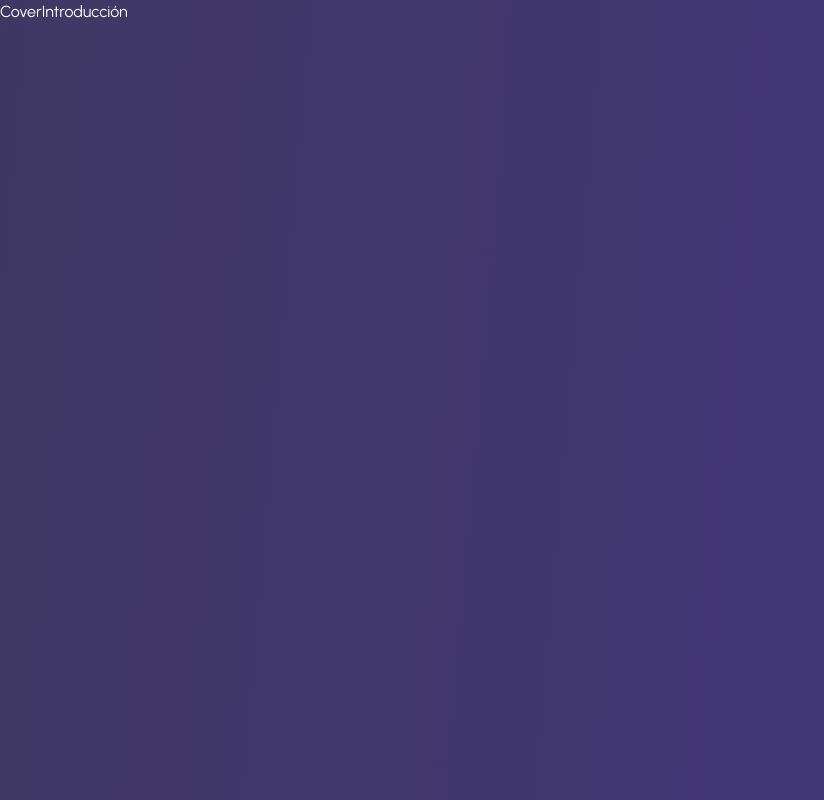
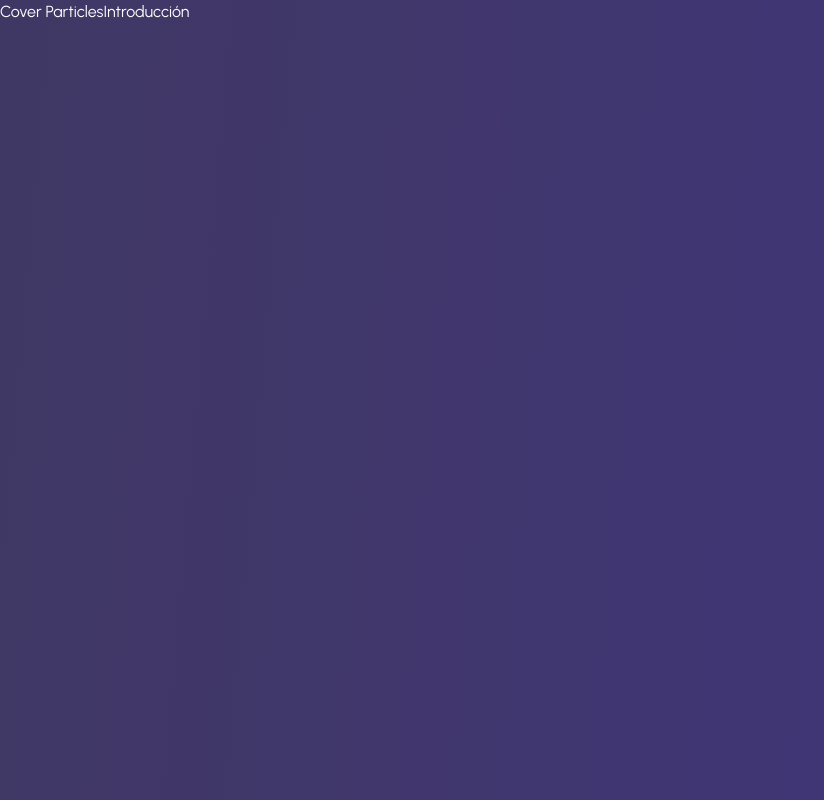
Before and after one commit to fantasyfuerte/portfolio-landing-page, a Next.js app: page / in a window 1280 px wide. Shown: the whole page, without its empty margins (0-824 px from the left). Built offline with nearby package versions, Linux system fonts and the light colour scheme.

Commit message:
Creating cover-particles component

```diff
--- /dev/null
+++ b/src/app/components/cover-particles.tsx
@@ -0,0 +1,5 @@
+const CoverParticles = () => {
+    return <div>Cover Particles</div>
+}
+
+export default CoverParticles;
--- a/src/app/page.tsx
+++ b/src/app/page.tsx
@@ -1,8 +1,10 @@
+import CoverParticles from "./components/cover-particles";
+
 export default function Home() {
   return (
     <main>
       <div className="flex min-h-screen h-full bg-no-repeat bg-gradient-cover">
-        <p>Cover</p>
+        <CoverParticles />
         <p>Introducción</p>
       </div>
     </main>
```
